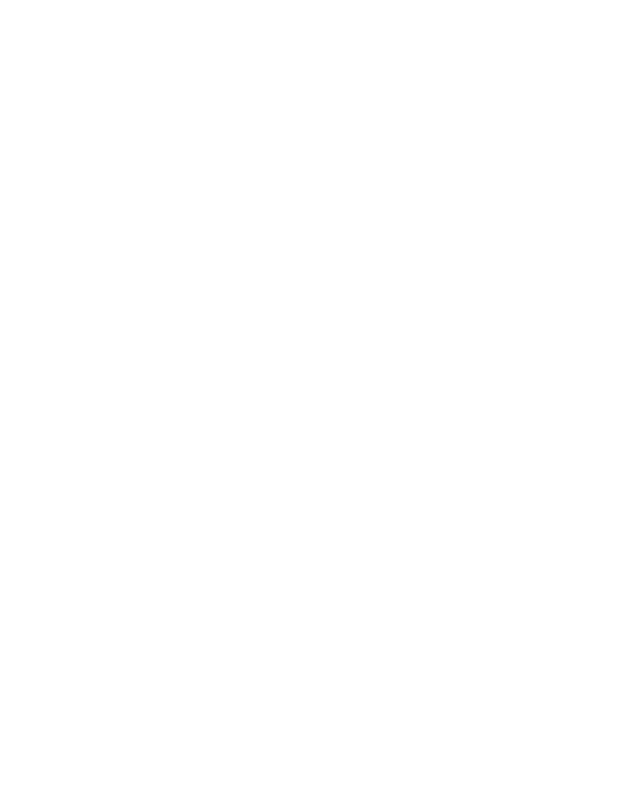
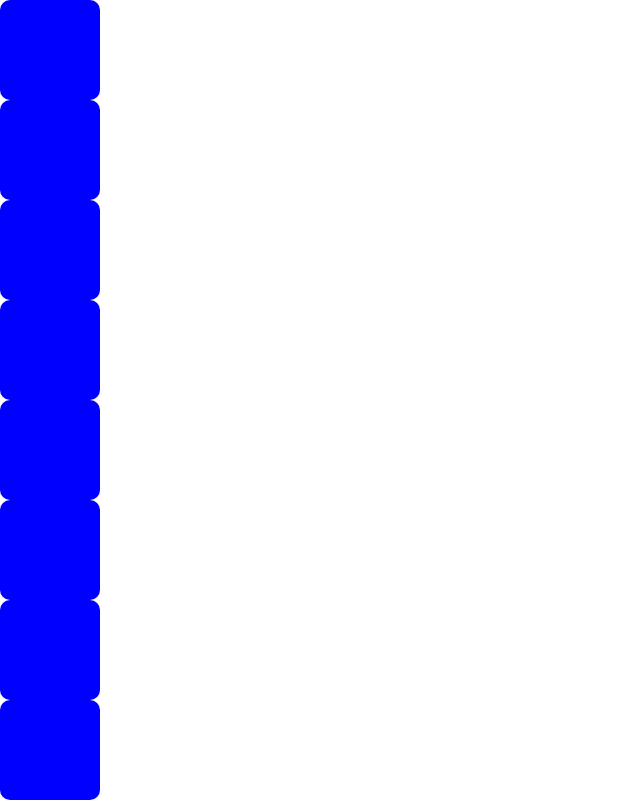
Before and after one commit to reza-habibi/media-query, a plain HTML site: page index.html in a window 1280 px wide. Shown: the whole page, without its empty margins (0-640 px from the left). Drawn offline with Linux system fonts and the light colour scheme.

Commit message:
create boxes

```diff
--- a/index.html
+++ b/index.html
@@ -8,6 +8,15 @@
   <title>responsive</title>
 </head>
 <body>
-
+  <div class="container">
+    <div class="box"></div>
+    <div class="box"></div>
+    <div class="box"></div>
+    <div class="box"></div>
+    <div class="box"></div>
+    <div class="box"></div>
+    <div class="box"></div>
+    <div class="box"></div>
+  </div>
 </body>
 </html>
--- a/style.css
+++ b/style.css
@@ -0,0 +1,19 @@
+*{
+  padding: 0;
+  margin: 0;
+  box-sizing: border-box;
+}
+
+.container{
+  width: 100vw;
+  height: 100vh;
+}
+
+
+.box{
+  width: 100px;
+  height: 100px;
+  background: blue;
+  border-radius: 10px;
+  padding: 5px;
+}
```
